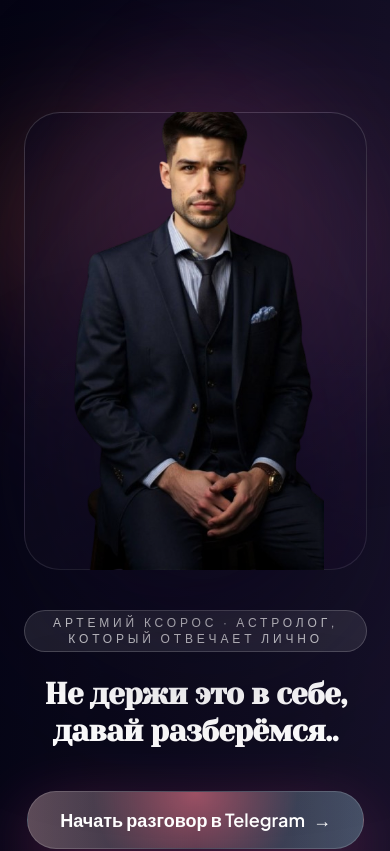
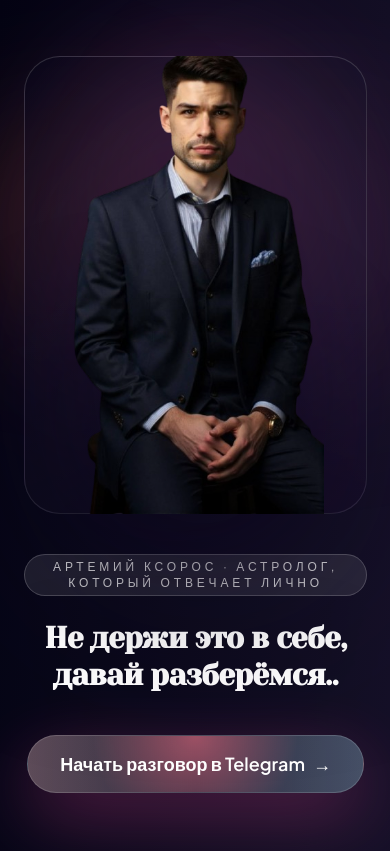
Before and after one commit to DEOZMSK/ksoros-landing-, a Next.js app: page / in a window 390 px wide. Shown: the top 851 px of the page. Built offline with nearby package versions, Linux system fonts and the light colour scheme; no server answers.

Commit message:
Adjust hero section spacing on mobile

```diff
--- a/app/page.tsx
+++ b/app/page.tsx
@@ -79,8 +79,8 @@ export default function HomePage() {
         />
       </div>
 
-      <div className="relative z-10 mx-auto flex min-h-screen max-w-6xl flex-col justify-between gap-16 px-6 py-16 sm:px-10 lg:px-12">
-        <header className="relative flex min-h-[660px] flex-col justify-center overflow-visible pb-24 pt-12">
+      <div className="relative z-10 mx-auto flex min-h-screen max-w-6xl flex-col justify-between gap-16 px-6 pt-8 pb-16 sm:px-10 sm:pt-12 lg:px-12">
+        <header className="relative flex min-h-[660px] flex-col justify-center overflow-visible pb-24 pt-6 sm:pt-12">
           <div
             aria-hidden
             className="pointer-events-none absolute left-1/2 top-6 -z-10 h-[520px] w-[min(95vw,600px)] -translate-x-1/2 rounded-[55%] bg-[radial-gradient(circle_at_top,rgba(244,114,182,0.28),transparent_74%)] blur-3xl"
```
